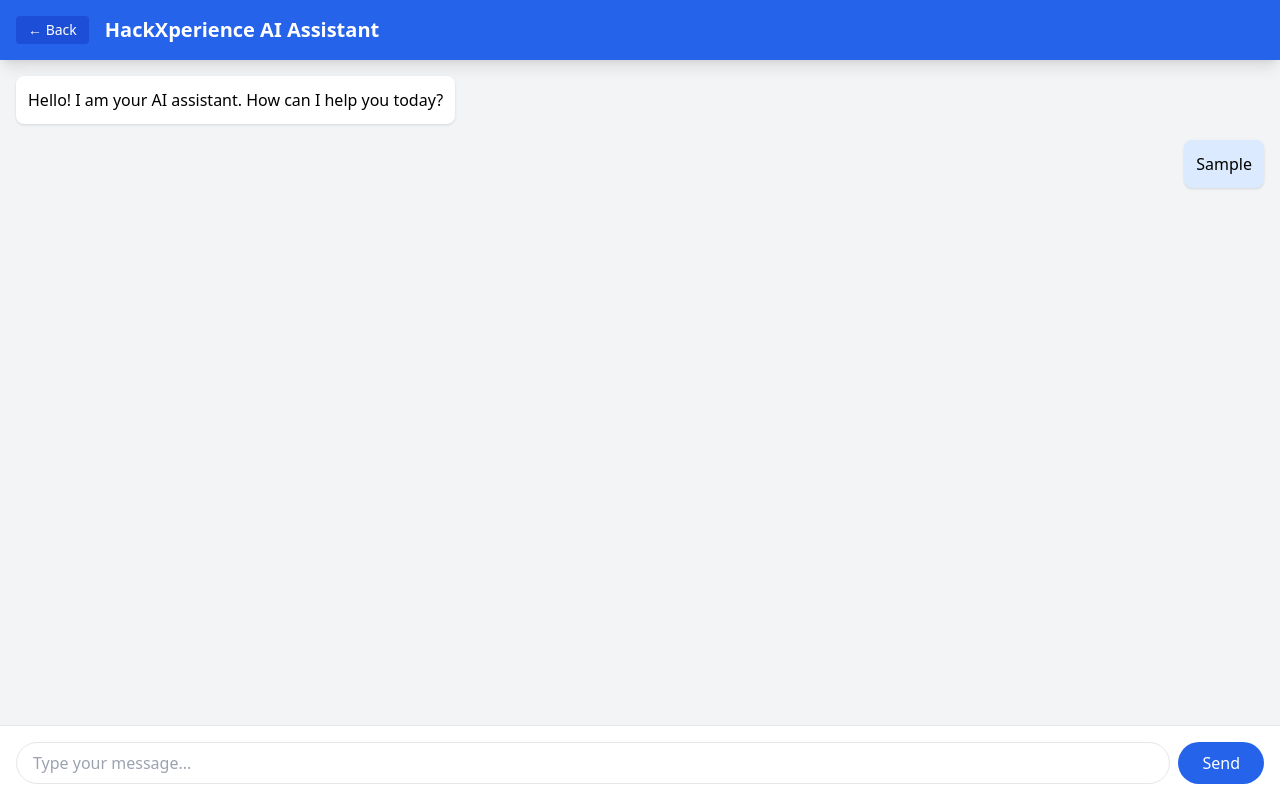
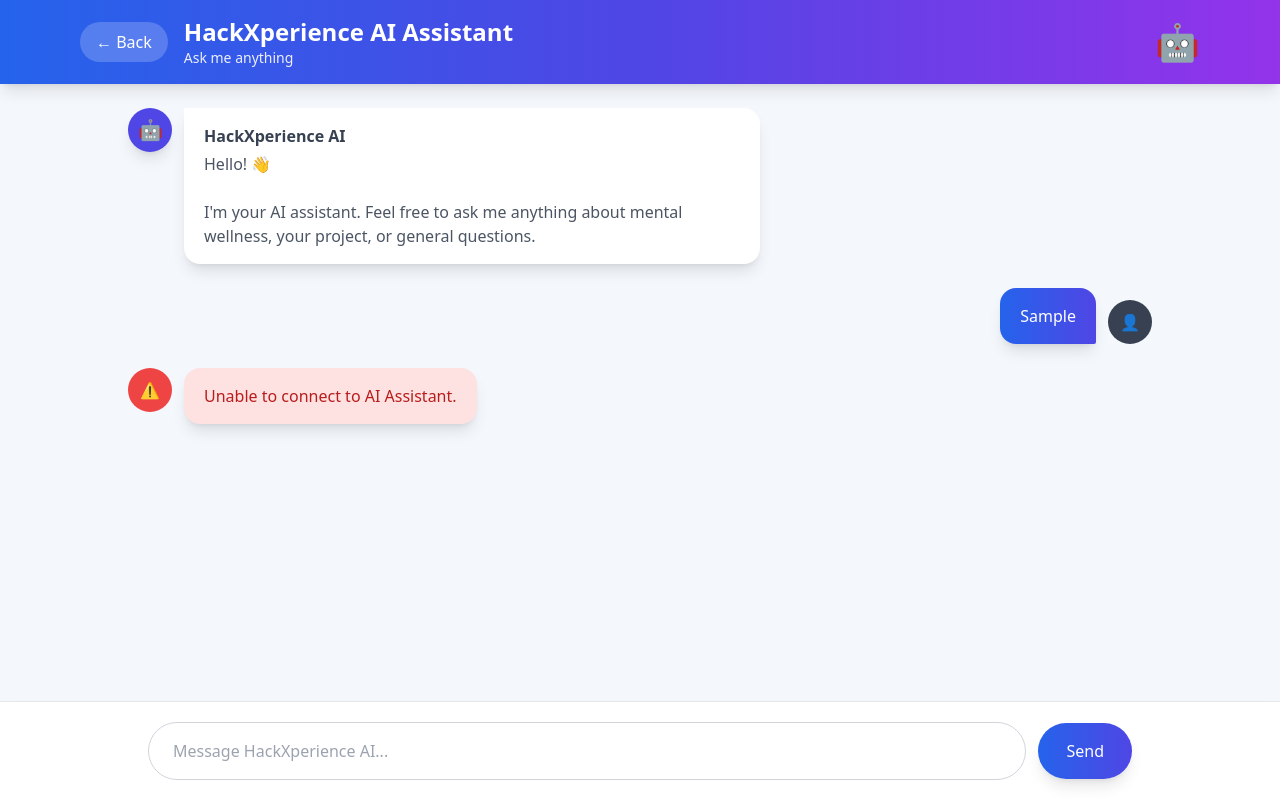
Before and after one commit to zhiiqing/HackXperience2026Group3, a plain HTML site: page chat.html in a window 1280 px wide. Both pictures are taken after typing "Sample" into the empty fields and a click on the button "Send". Drawn offline with nearby package versions, Linux system fonts and the light colour scheme; no server answers.

Commit message:
Update chat.html

```diff
--- a/chat.html
+++ b/chat.html
@@ -3,66 +3,295 @@
 <head>
 <meta charset="UTF-8">
 <meta name="viewport" content="width=device-width, initial-scale=1.0">
-    <title>AI Chatbot Interface</title>
+
+<title>HackXperience AI Assistant</title>
+
 <script src="https://cdn.tailwindcss.com"></script>
+
+<style>
+body{
+    background:#f4f7fb;
+}
+
+#chat-window{
+    scroll-behavior:smooth;
+}
+
+.message{
+    animation:fade .3s ease;
+}
+
+@keyframes fade{
+    from{
+        opacity:0;
+        transform:translateY(10px);
+    }
+    to{
+        opacity:1;
+        transform:translateY(0);
+    }
+}
+
+::-webkit-scrollbar{
+    width:8px;
+}
+
+::-webkit-scrollbar-thumb{
+    background:#cbd5e1;
+    border-radius:20px;
+}
+</style>
+
 </head>
-<body class="bg-gray-100 h-screen flex flex-col">
 
-    <header class="bg-blue-600 text-white p-4 shadow-lg flex items-center gap-4">
-        <a href="index.html" class="text-sm bg-blue-700 px-3 py-1 rounded hover:bg-blue-800">← Back</a>
-        <h1 class="text-xl font-bold">HackXperience AI Assistant</h1>
+<body class="h-screen flex flex-col">
+
+<!-- Header -->
+<header class="bg-gradient-to-r from-blue-600 via-indigo-600 to-purple-600 text-white shadow-lg">
+
+<div class="max-w-6xl mx-auto flex items-center justify-between p-4">
+
+<div class="flex items-center gap-4">
+
+<a href="index.html"
+class="bg-white/20 hover:bg-white/30 transition px-4 py-2 rounded-full">
+
+← Back
+
+</a>
+
+<div>
+
+<h1 class="text-2xl font-bold">
+HackXperience AI Assistant
+</h1>
+
+<p class="text-sm opacity-90">
+Ask me anything
+</p>
+
+</div>
+
+</div>
+
+<div class="text-4xl">
+🤖
+</div>
+
+</div>
+
 </header>
 
-    <main id="chat-window" class="flex-1 overflow-y-auto p-4 space-y-4">
-        <div class="bg-white p-3 rounded-lg shadow w-fit">
-            Hello! I am your AI assistant. How can I help you today?
+<!-- Chat Area -->
+<main id="chat-window"
+class="flex-1 overflow-y-auto p-6">
+
+<div class="max-w-5xl mx-auto space-y-6">
+
+<!-- AI Welcome -->
+
+<div class="flex items-start gap-3 message">
+
+<div class="w-11 h-11 rounded-full bg-indigo-600 text-white flex items-center justify-center text-xl shadow-lg">
+🤖
 </div>
+
+<div class="bg-white rounded-2xl rounded-tl-sm shadow-lg px-5 py-4 max-w-xl">
+
+<h3 class="font-semibold text-gray-700 mb-1">
+HackXperience AI
+</h3>
+
+<p class="text-gray-600">
+Hello! 👋<br><br>
+I'm your AI assistant.
+Feel free to ask me anything about mental wellness, your project, or general questions.
+</p>
+
+</div>
+
+</div>
+
+</div>
+
 </main>
 
-    <footer class="p-4 bg-white border-t">
-        <div class="flex gap-2">
-            <input id="user-input" type="text" class="flex-1 border rounded-full px-4 py-2 focus:outline-none focus:ring-2 focus:ring-blue-400" placeholder="Type your message...">
-            <button onclick="sendMessage()" class="bg-blue-600 text-white px-6 py-2 rounded-full hover:bg-blue-700">Send</button>
+<!-- Footer -->
+<footer class="bg-white border-t shadow-lg">
+
+<div class="max-w-5xl mx-auto p-5">
+
+<div class="flex items-center gap-3">
+
+<input
+id="user-input"
+type="text"
+placeholder="Message HackXperience AI..."
+class="flex-1 rounded-full border border-gray-300 px-6 py-4 outline-none focus:ring-2 focus:ring-indigo-500 focus:border-transparent transition">
+
+<button
+onclick="sendMessage()"
+class="bg-gradient-to-r from-blue-600 to-indigo-600 hover:scale-105 transition text-white px-7 py-4 rounded-full shadow-lg">
+
+Send
+
+</button>
+
 </div>
+
+</div>
+
 </footer>
 
 <script>
-        async function sendMessage() {
-            const input = document.getElementById('user-input');
-            const chatWindow = document.getElementById('chat-window');
 
-            if (input.value.trim() !== "") {
-                // 1. Add User Message to UI
-                const userMsg = document.createElement('div');
-                userMsg.className = "bg-blue-100 p-3 rounded-lg shadow w-fit ml-auto";
-                userMsg.textContent = input.value;
-                chatWindow.appendChild(userMsg);
+const chatWindow=document.querySelector("#chat-window .space-y-6");
+const input=document.getElementById("user-input");
 
-                const userText = input.value;
-                input.value = "";
+input.addEventListener("keypress",function(e){
 
-                // 2. Send to your Azure API
-                try {
-                    const response = await fetch('/api/chat', {
-                        method: 'POST',
-                        headers: { 'Content-Type': 'application/json' },
-                        body: JSON.stringify({ message: userText })
+if(e.key==="Enter"){
+sendMessage();
+}
+
 });
 
-                    const data = await response.json();
+async function sendMessage(){
 
-                    // 3. Add AI Response to UI
-                    const aiMsg = document.createElement('div');
-                    aiMsg.className = "bg-white p-3 rounded-lg shadow w-fit";
-                    aiMsg.textContent = data.reply;
-                    chatWindow.appendChild(aiMsg);
+if(input.value.trim()==="") return;
 
-                    chatWindow.scrollTop = chatWindow.scrollHeight;
-                } catch (error) {
-                    console.error("Error connecting to Agent:", error);
+const text=input.value;
+
+input.value="";
+
+
+// User Bubble
+
+const user=document.createElement("div");
+
+user.className="flex justify-end message";
+
+user.innerHTML=`
+
+<div class="flex items-end gap-3">
+
+<div class="bg-gradient-to-r from-blue-600 to-indigo-600 text-white rounded-2xl rounded-br-sm px-5 py-4 shadow-lg max-w-xl">
+
+${text}
+
+</div>
+
+<div class="w-11 h-11 rounded-full bg-gray-700 text-white flex items-center justify-center">
+
+👤
+
+</div>
+
+</div>
+
+`;
+
+chatWindow.appendChild(user);
+
+scrollBottom();
+
+
+// Loading Bubble
+
+const loading=document.createElement("div");
+
+loading.className="flex items-start gap-3 message";
+
+loading.innerHTML=`
+
+<div class="w-11 h-11 rounded-full bg-indigo-600 text-white flex items-center justify-center">
+
+🤖
+
+</div>
+
+<div class="bg-white px-5 py-4 rounded-2xl rounded-tl-sm shadow-lg">
+
+Typing...
+
+</div>
+
+`;
+
+chatWindow.appendChild(loading);
+
+scrollBottom();
+
+try{
+
+const response=await fetch('/api/chat',{
+
+method:'POST',
+
+headers:{
+'Content-Type':'application/json'
+},
+
+body:JSON.stringify({
+message:text
+})
+
+});
+
+const data=await response.json();
+
+loading.innerHTML=`
+
+<div class="w-11 h-11 rounded-full bg-indigo-600 text-white flex items-center justify-center">
+
+🤖
+
+</div>
+
+<div class="bg-white px-5 py-4 rounded-2xl rounded-tl-sm shadow-lg max-w-xl text-gray-700 whitespace-pre-wrap">
+
+${data.reply}
+
+</div>
+
+`;
+
+scrollBottom();
+
 }
+catch(err){
+
+loading.innerHTML=`
+
+<div class="w-11 h-11 rounded-full bg-red-500 text-white flex items-center justify-center">
+
+⚠️
+
+</div>
+
+<div class="bg-red-100 text-red-700 px-5 py-4 rounded-2xl shadow-lg">
+
+Unable to connect to AI Assistant.
+
+</div>
+
+`;
+
 }
+
+scrollBottom();
+
 }
+
+function scrollBottom(){
+
+const area=document.getElementById("chat-window");
+
+area.scrollTop=area.scrollHeight;
+
+}
+
 </script>
+
 </body>
 </html>
```
Lines whose indentation alone changed are shown as unchanged.
